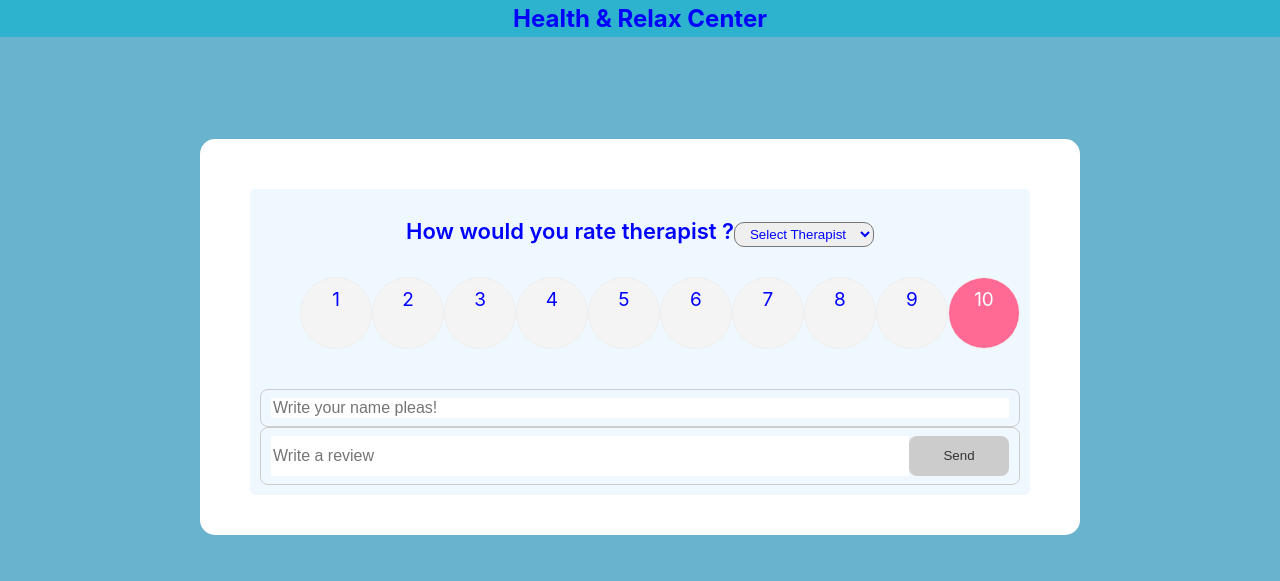
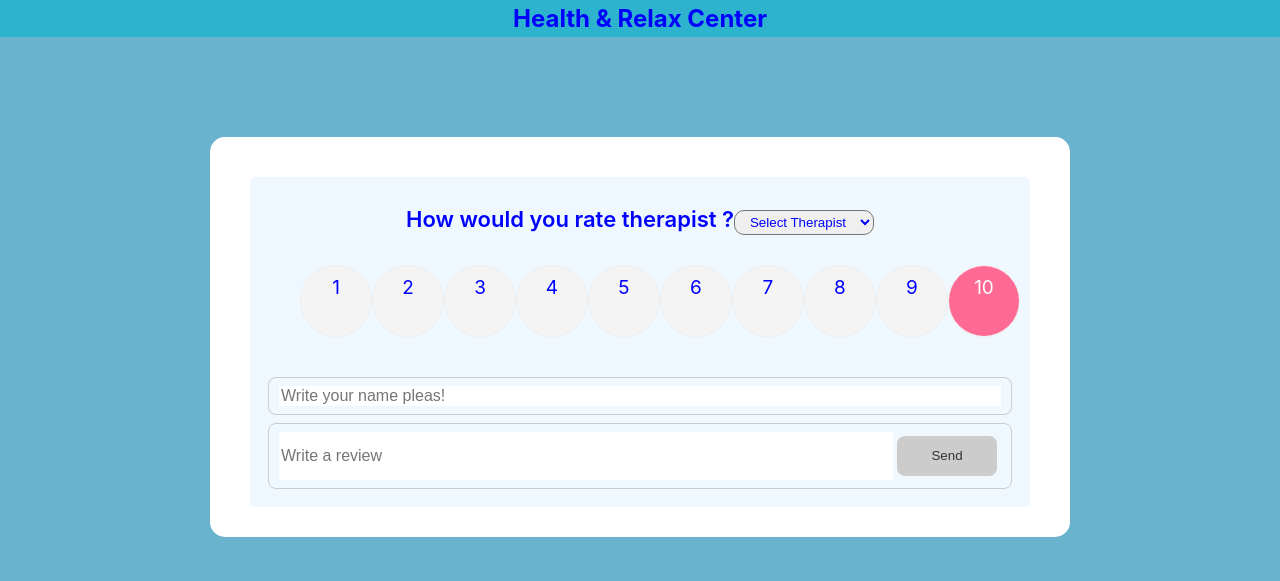
Before and after one commit to nikindtmas1/Feedback-Rating, a React (Create React App) app in the folder client/: page / in a window 1280 px wide. Shown: the top 581 px of the page. Built offline with nearby package versions, Linux system fonts and the light colour scheme; no server answers.

Commit message:
Update css

```diff
--- a/client/src/App.css
+++ b/client/src/App.css
@@ -117,8 +117,8 @@ ul {
   background-color: #fff;
   color: #333;
   border-radius: 15px;
-  padding: 40px 50px;
-  margin: 20px 0;
+  padding: 30px 40px;
+  margin: 8px 0;
   position: relative;
 }
 
@@ -187,6 +187,7 @@ ul {
   border: 1px solid #ccc;
   padding: 8px 10px;
   border-radius: 8px;
+  margin: 8px;
 }
 
 input {
@@ -234,6 +235,7 @@ input:focus {
   width: 100px;
   height: 40px;
   cursor: pointer;
+  margin: 4px;
 }
 
 .btn-primary {
```
